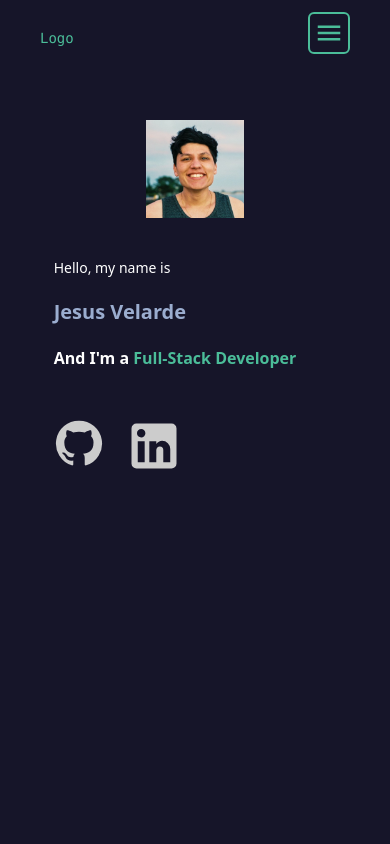
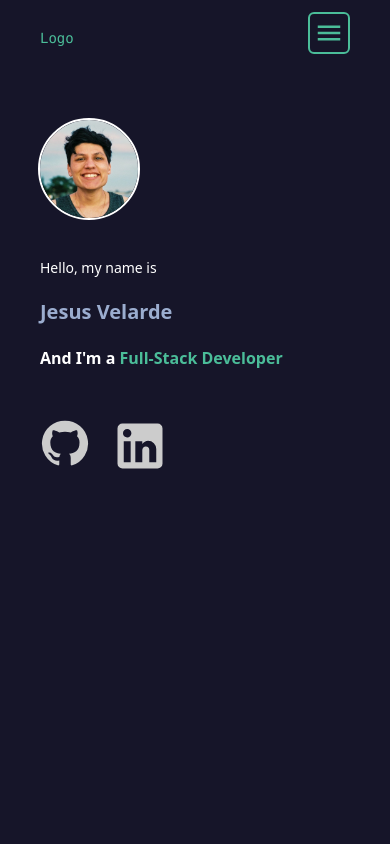
Before and after one commit to heyyysus/dev-portfolio, a Next.js app: page / in a window 390 px wide. Shown: the top 844 px of the page. Built offline with nearby package versions, Linux system fonts and the light colour scheme.

Commit message:
safari border radius bug workaround

```diff
--- a/src/app/_components/landingSection.tsx
+++ b/src/app/_components/landingSection.tsx
@@ -13,7 +13,7 @@ export const LandingSection: FC<LandingSectionProps> =  ({}) => {
 
     return (
         <div className='mt-20 md:mt-0 text-2xl xl:text-5xl 2xl:text-5xl lg:text-4xl md:text-3xl font-bold text-white font-sans h-[100vh] p-10 md:p-24'>
-        <div className='flex md:flex-row flex-col-reverse content-center items-center'>
+        <div className='flex md:flex-row flex-col-reverse content-center md:items-center'>
           <div className='mr-10 md:mr-40'>
             <p className='mb-5 text-sm md:text-xl font-light animate-fadeInFast'>
               Hello, my name is
@@ -40,7 +40,7 @@ export const LandingSection: FC<LandingSectionProps> =  ({}) => {
 
           </div>
           <div className='flex flex-col justify-center content-center animate-fadeInSlow mb-10'>
-            <div className='md:rounded-full overflow-hidden w-[25vw]'>
+            <div className='rounded-full border-[none] outline outline-2 overflow-hidden w-[25vw]'>
               <ResponsiveImage src='/images/linkedin.jpeg' alt="" />
             </div>
           </div>
```
